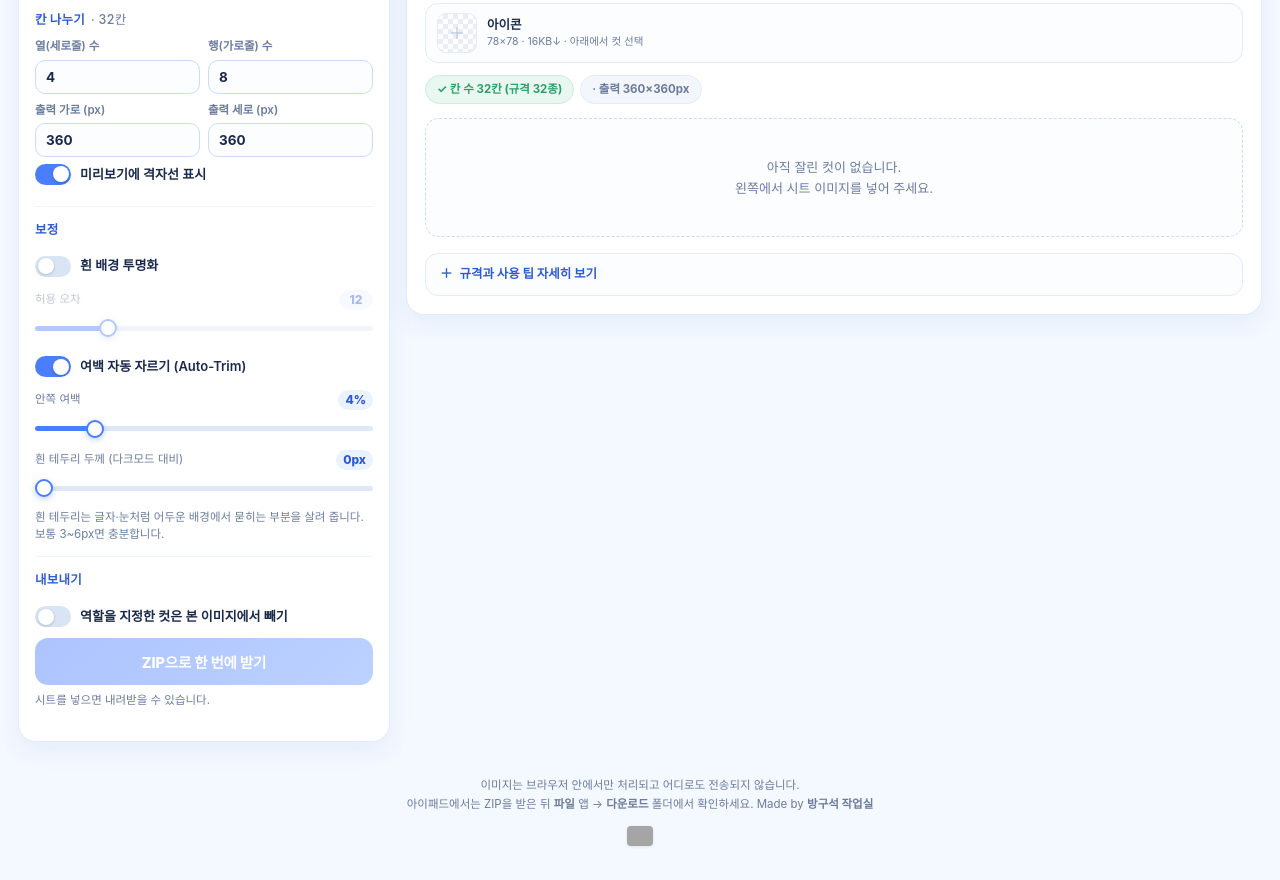
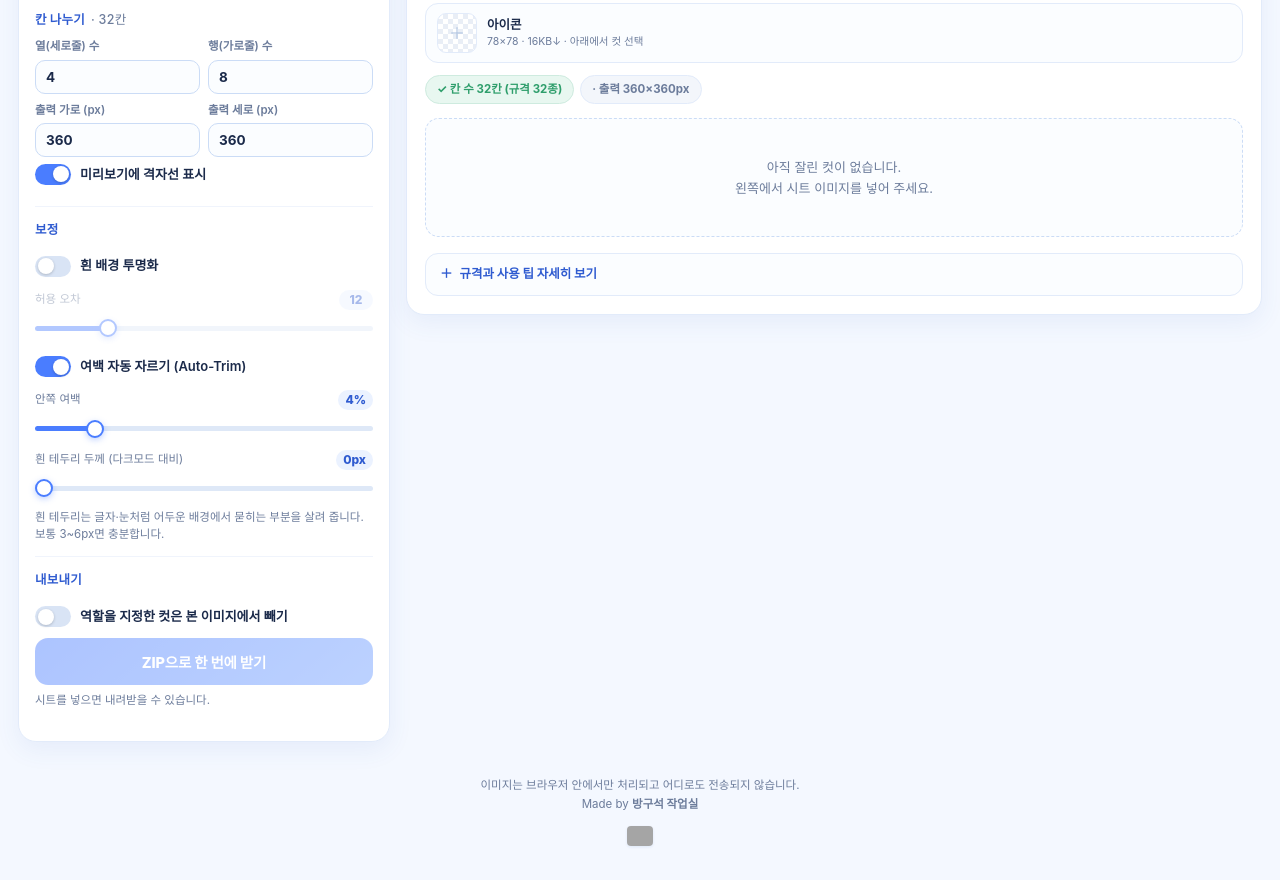
Before and after one commit to nal-365/Emotion-splitter, a plain HTML site: page index.html in a window 1280 px wide. Shown: the part 569-1449 px from the top of the page. Drawn offline with Linux system fonts and the light colour scheme; grey boxes are pictures that could not be loaded.

Commit message:
Update index.html

```diff
--- a/index.html
+++ b/index.html
@@ -539,7 +539,6 @@
 
 <footer>
   이미지는 브라우저 안에서만 처리되고 어디로도 전송되지 않습니다.<br>
-  아이패드에서는 ZIP을 받은 뒤 <b>파일</b> 앱 → <b>다운로드</b> 폴더에서 확인하세요.
   Made by <b>방구석 작업실</b>
   <span class="visits"><img src="https://hits.sh/nal-365.github.io/Emotion-splitter.svg?label=%EB%B0%A9%EB%AC%B8%EC%9E%90&amp;color=4a7dff&amp;labelColor=ebf2ff&amp;style=flat-square" alt="방문자 수" title="방문자 수" referrerpolicy="no-referrer" onerror="this.parentNode.style.display='none'"></span>
 </footer>
```
